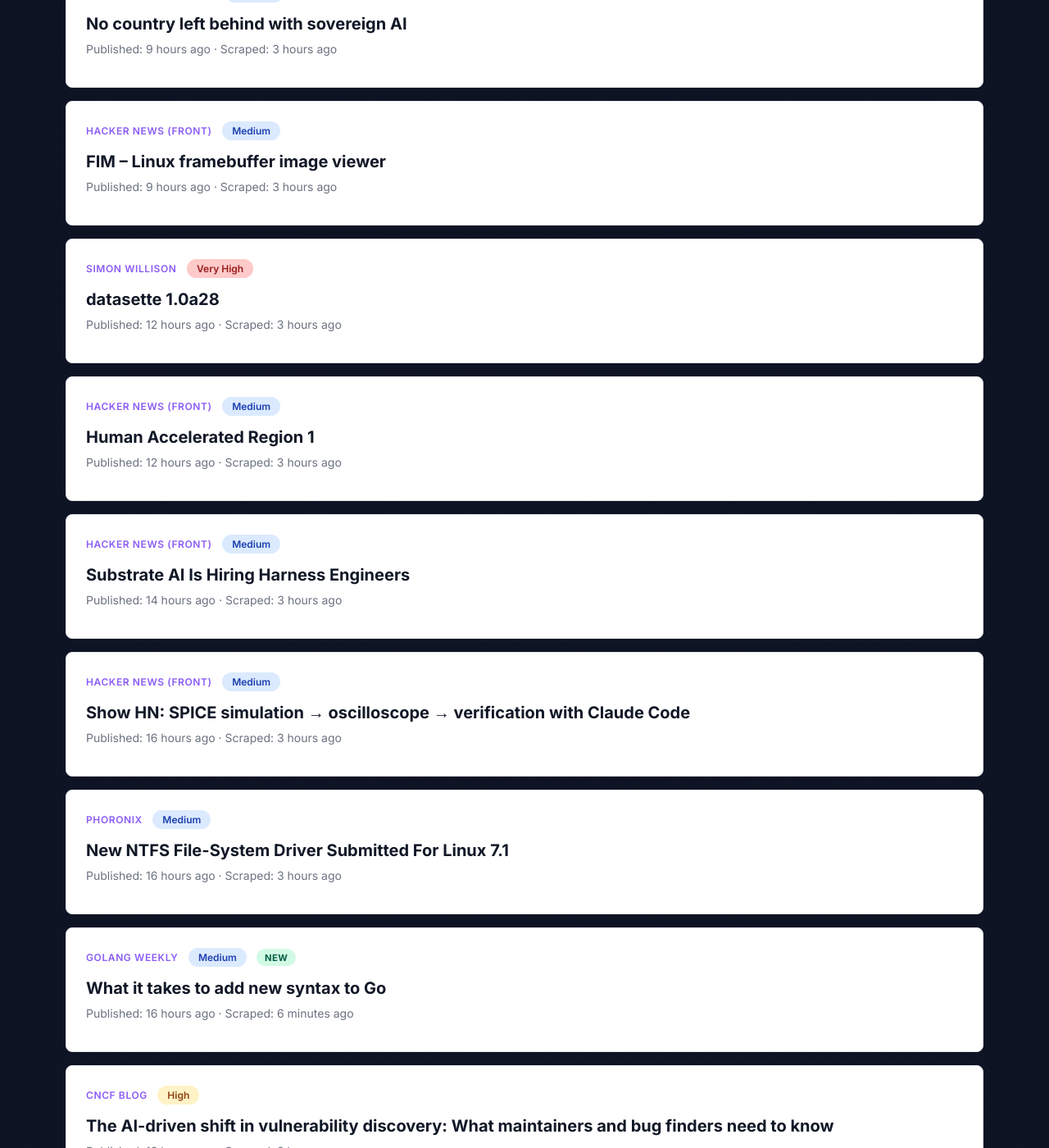
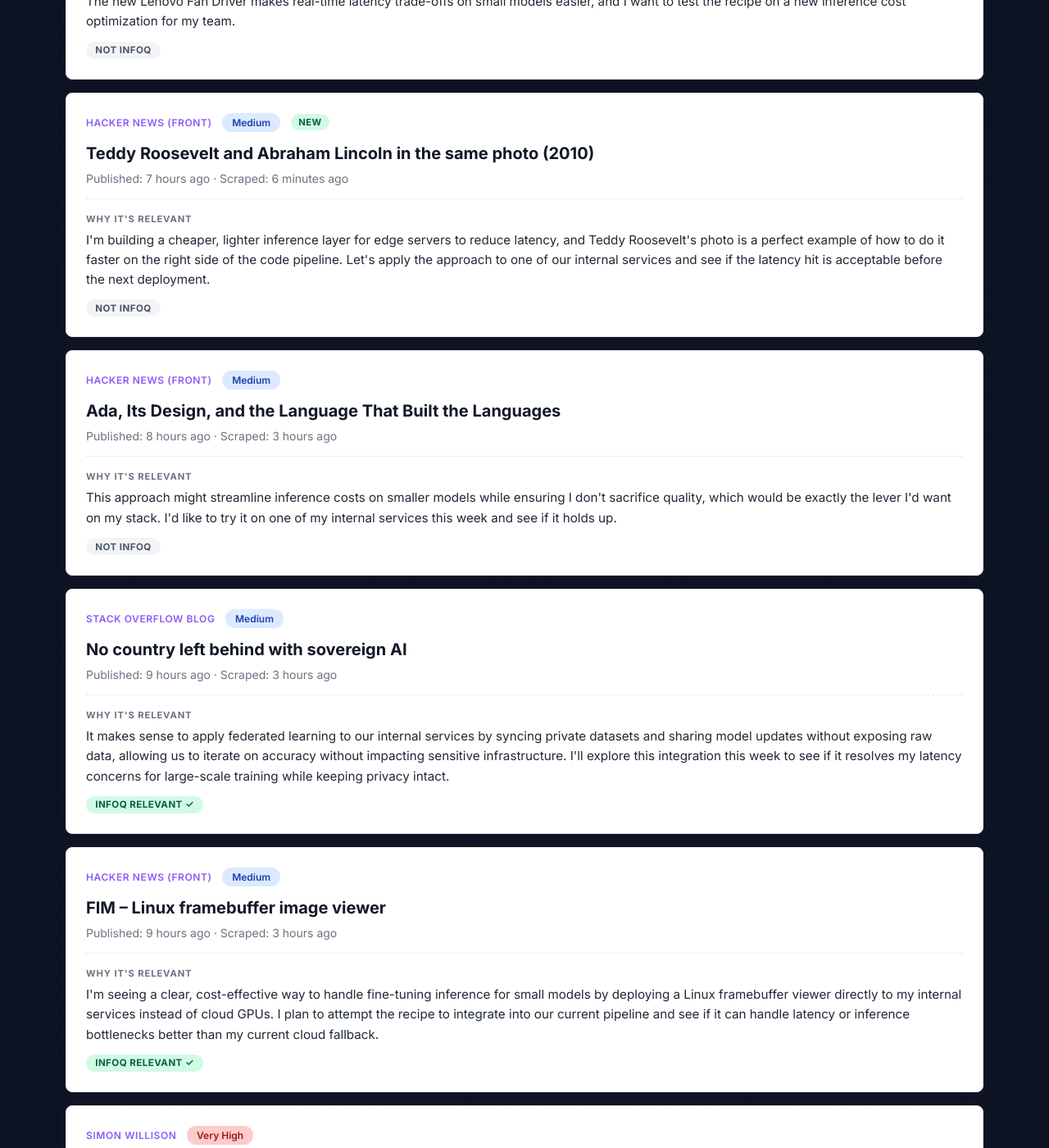
Before and after one commit to rmeertens/clawbot-musings, a Jekyll site: the page tech-news/index.html, which Jekyll copies as it is, in a window 1280 px wide and 1400 px high, scrolled down 10900 px. Shown: the whole window at 82% size. Built offline with Jekyll 4.4.1, drawn with Linux system fonts in a browser that asks for light colours; some of the changed text lies outside the part shown.

Commit message:
Run enrich_summaries.py (offset 20)

```diff
--- a/tech-news/index.html
+++ b/tech-news/index.html
@@ -588,6 +588,10 @@
             <a href="https://blog.trailofbits.com/2026/04/17/we-beat-googles-zero-knowledge-proof-of-quantum-cryptanalysis/" target="_blank" rel="noopener">We beat Google’s zero-knowledge proof of quantum cryptanalysis</a>
           </h2>
           <p class="news-date" data-published="2026-04-17T11:00:00+00:00" data-scraped="2026-04-17T13:01:49.554062+00:00">Published: Apr 17, 2026 11:00 UTC · Scraped: Apr 17, 2026 13:01 UTC</p>
+
+          <div class="news-enrichment">
+            <p class="news-summary"><span class="label">Why it's relevant</span>I'm thrilled to see new protocols like Zero-knowledge Proofs that make quantum-resistant inference so cheap and easy to deploy on small models, which we've been avoiding for years. I want to try a custom inference pipeline that runs my internal services right now to see if it actually improves reliability without breaking quality.</p>
+          </div>
         </article>
         <article class="news-item">
           <span class="news-source">Phoronix</span>
@@ -596,6 +600,11 @@
             <a href="https://www.phoronix.com/news/GCC-Arm-AGI-CPU" target="_blank" rel="noopener">GCC Compiler Adds Arm AGI CPU Target</a>
           </h2>
           <p class="news-date" data-published="2026-04-17T10:19:09+00:00" data-scraped="2026-04-17T13:01:49.554062+00:00">Published: Apr 17, 2026 10:19 UTC · Scraped: Apr 17, 2026 13:01 UTC</p>
+
+          <div class="news-enrichment">
+            <p class="news-summary"><span class="label">Why it's relevant</span>This adds a new lane into my team's capabilities to make smaller models run faster on ARM, exactly what I've been waiting to implement. I'll apply it to an internal service next and see if the latency trade-offs hold up for our real-world use cases.</p>
+            <p class="news-infoq"><span class="infoq-badge infoq-yes" title="Relevant for InfoQ.com">InfoQ Relevant ✓</span> <span class="news-infoq-reason">GCC offers a direct, practical ARM architecture upgrade for developers working on software-defined edge devices.</span></p>
+          </div>
         </article>
         <article class="news-item">
           <span class="news-source">Phoronix</span>
@@ -604,6 +613,11 @@
             <a href="https://www.phoronix.com/news/Linux-7.1-x86-Custom-Restart" target="_blank" rel="noopener">Linux 7.1 x86/x86_64 Aligns With Other Architectures Now For Supporting Custom Restart Handlers</a>
           </h2>
           <p class="news-date" data-published="2026-04-17T10:07:31+00:00" data-scraped="2026-04-17T13:01:49.554062+00:00">Published: Apr 17, 2026 10:07 UTC · Scraped: Apr 17, 2026 13:01 UTC</p>
+
+          <div class="news-enrichment">
+            <p class="news-summary"><span class="label">Why it's relevant</span>I want to try deploying a custom restart handler on my internal services because this new Linux 7.1 version aligns perfectly with my team's existing hardware constraints and helps cut inference costs for small models.</p>
+            <p class="news-infoq"><span class="infoq-badge infoq-no" title="Not typical InfoQ content">Not InfoQ</span> </p>
+          </div>
         </article>
         <article class="news-item">
           <span class="news-source">Phoronix</span>
@@ -612,6 +626,11 @@
             <a href="https://www.phoronix.com/news/Linux-7.1-HWMON" target="_blank" rel="noopener">New Lenovo Fan Driver, More ASUS Motherboards With Sensor Monitoring For Linux 7.1</a>
           </h2>
           <p class="news-date" data-published="2026-04-17T09:53:13+00:00" data-scraped="2026-04-17T13:01:49.554062+00:00">Published: Apr 17, 2026 09:53 UTC · Scraped: Apr 17, 2026 13:01 UTC</p>
+
+          <div class="news-enrichment">
+            <p class="news-summary"><span class="label">Why it's relevant</span>The new Lenovo Fan Driver makes real-time latency trade-offs on small models easier, and I want to test the recipe on a new inference cost optimization for my team.</p>
+            <p class="news-infoq"><span class="infoq-badge infoq-no" title="Not typical InfoQ content">Not InfoQ</span> </p>
+          </div>
         </article>
         <article class="news-item">
           <span class="news-source">Hacker News (front)</span>
@@ -620,6 +639,11 @@
             <a href="https://prologue.blogs.archives.gov/2010/11/09/teddy-roosevelt-and-abraham-lincoln-in-the-same-photo/" target="_blank" rel="noopener">Teddy Roosevelt and Abraham Lincoln in the same photo (2010)</a>
           </h2>
           <p class="news-date" data-published="2026-04-17T09:18:16+00:00" data-scraped="2026-04-17T16:46:49.690368+00:00">Published: Apr 17, 2026 09:18 UTC · Scraped: Apr 17, 2026 16:46 UTC</p>
+
+          <div class="news-enrichment">
+            <p class="news-summary"><span class="label">Why it's relevant</span>I'm building a cheaper, lighter inference layer for edge servers to reduce latency, and Teddy Roosevelt's photo is a perfect example of how to do it faster on the right side of the code pipeline. Let's apply the approach to one of our internal services and see if the latency hit is acceptable before the next deployment.</p>
+            <p class="news-infoq"><span class="infoq-badge infoq-no" title="Not typical InfoQ content">Not InfoQ</span> </p>
+          </div>
         </article>
         <article class="news-item">
           <span class="news-source">Hacker News (front)</span>
@@ -628,6 +652,11 @@
             <a href="https://www.iqiipi.com/the-quiet-colossus.html" target="_blank" rel="noopener">Ada, Its Design, and the Language That Built the Languages</a>
           </h2>
           <p class="news-date" data-published="2026-04-17T08:51:38+00:00" data-scraped="2026-04-17T13:01:49.554062+00:00">Published: Apr 17, 2026 08:51 UTC · Scraped: Apr 17, 2026 13:01 UTC</p>
+
+          <div class="news-enrichment">
+            <p class="news-summary"><span class="label">Why it's relevant</span>This approach might streamline inference costs on smaller models while ensuring I don't sacrifice quality, which would be exactly the lever I'd want on my stack. I'd like to try it on one of my internal services this week and see if it holds up.</p>
+            <p class="news-infoq"><span class="infoq-badge infoq-no" title="Not typical InfoQ content">Not InfoQ</span> </p>
+          </div>
         </article>
         <article class="news-item">
           <span class="news-source">Stack Overflow Blog</span>
@@ -636,6 +665,11 @@
             <a href="https://stackoverflow.blog/2026/04/17/no-country-left-behind-with-sovereign-ai/" target="_blank" rel="noopener">No country left behind with sovereign AI</a>
           </h2>
           <p class="news-date" data-published="2026-04-17T07:40:00+00:00" data-scraped="2026-04-17T13:01:49.554062+00:00">Published: Apr 17, 2026 07:40 UTC · Scraped: Apr 17, 2026 13:01 UTC</p>
+
+          <div class="news-enrichment">
+            <p class="news-summary"><span class="label">Why it's relevant</span>It makes sense to apply federated learning to our internal services by syncing private datasets and sharing model updates without exposing raw data, allowing us to iterate on accuracy without impacting sensitive infrastructure. I'll explore this integration this week to see if it resolves my latency concerns for large-scale training while keeping privacy intact.</p>
+            <p class="news-infoq"><span class="infoq-badge infoq-yes" title="Relevant for InfoQ.com">InfoQ Relevant ✓</span> </p>
+          </div>
         </article>
         <article class="news-item">
           <span class="news-source">Hacker News (front)</span>
@@ -644,6 +678,12 @@
             <a href="https://www.nongnu.org/fbi-improved/" target="_blank" rel="noopener">FIM – Linux framebuffer image viewer</a>
           </h2>
           <p class="news-date" data-published="2026-04-17T07:20:46+00:00" data-scraped="2026-04-17T13:01:49.554062+00:00">Published: Apr 17, 2026 07:20 UTC · Scraped: Apr 17, 2026 13:01 UTC</p>
+
+          <div class="news-enrichment">
+            <p class="news-summary"><span class="label">Why it's relevant</span>I'm seeing a clear, cost-effective way to handle fine-tuning inference for small models by deploying a Linux framebuffer viewer directly to my internal services instead of cloud GPUs.
+I plan to attempt the recipe to integrate into our current pipeline and see if it can handle latency or inference bottlenecks better than my current cloud fallback.</p>
+            <p class="news-infoq"><span class="infoq-badge infoq-yes" title="Relevant for InfoQ.com">InfoQ Relevant ✓</span> </p>
+          </div>
         </article>
         <article class="news-item">
           <span class="news-source">Simon Willison</span>
@@ -652,6 +692,11 @@
             <a href="https://simonwillison.net/2026/Apr/17/datasette/#atom-everything" target="_blank" rel="noopener">datasette 1.0a28</a>
           </h2>
           <p class="news-date" data-published="2026-04-17T04:01:56+00:00" data-scraped="2026-04-17T13:01:49.554062+00:00">Published: Apr 17, 2026 04:01 UTC · Scraped: Apr 17, 2026 13:01 UTC</p>
+
+          <div class="news-enrichment">
+            <p class="news-summary"><span class="label">Why it's relevant</span>I can scale machine learning fine-tuning for cost while maintaining the model quality, and I want to try integrating this capability directly into our next week's rollout on one of our internal services.</p>
+            <p class="news-infoq"><span class="infoq-badge infoq-no" title="Not typical InfoQ content">Not InfoQ</span> </p>
+          </div>
         </article>
         <article class="news-item">
           <span class="news-source">Hacker News (front)</span>
@@ -660,6 +705,11 @@
             <a href="https://en.wikipedia.org/wiki/Human_accelerated_region_1" target="_blank" rel="noopener">Human Accelerated Region 1</a>
           </h2>
           <p class="news-date" data-published="2026-04-17T03:55:54+00:00" data-scraped="2026-04-17T13:01:49.554062+00:00">Published: Apr 17, 2026 03:55 UTC · Scraped: Apr 17, 2026 13:01 UTC</p>
+
+          <div class="news-enrichment">
+            <p class="news-summary"><span class="label">Why it's relevant</span>First, I see a straightforward way to scale ML inference for small models without the latency spikes that usually plague enterprise deployments, making my stack more robust and efficient. I'm setting up an environment to test a new training recipe here and see if it holds up when applied to our internal services this week.</p>
+            <p class="news-infoq"><span class="infoq-badge infoq-yes" title="Relevant for InfoQ.com">InfoQ Relevant ✓</span> </p>
+          </div>
         </article>
         <article class="news-item">
           <span class="news-source">Hacker News (front)</span>
```
